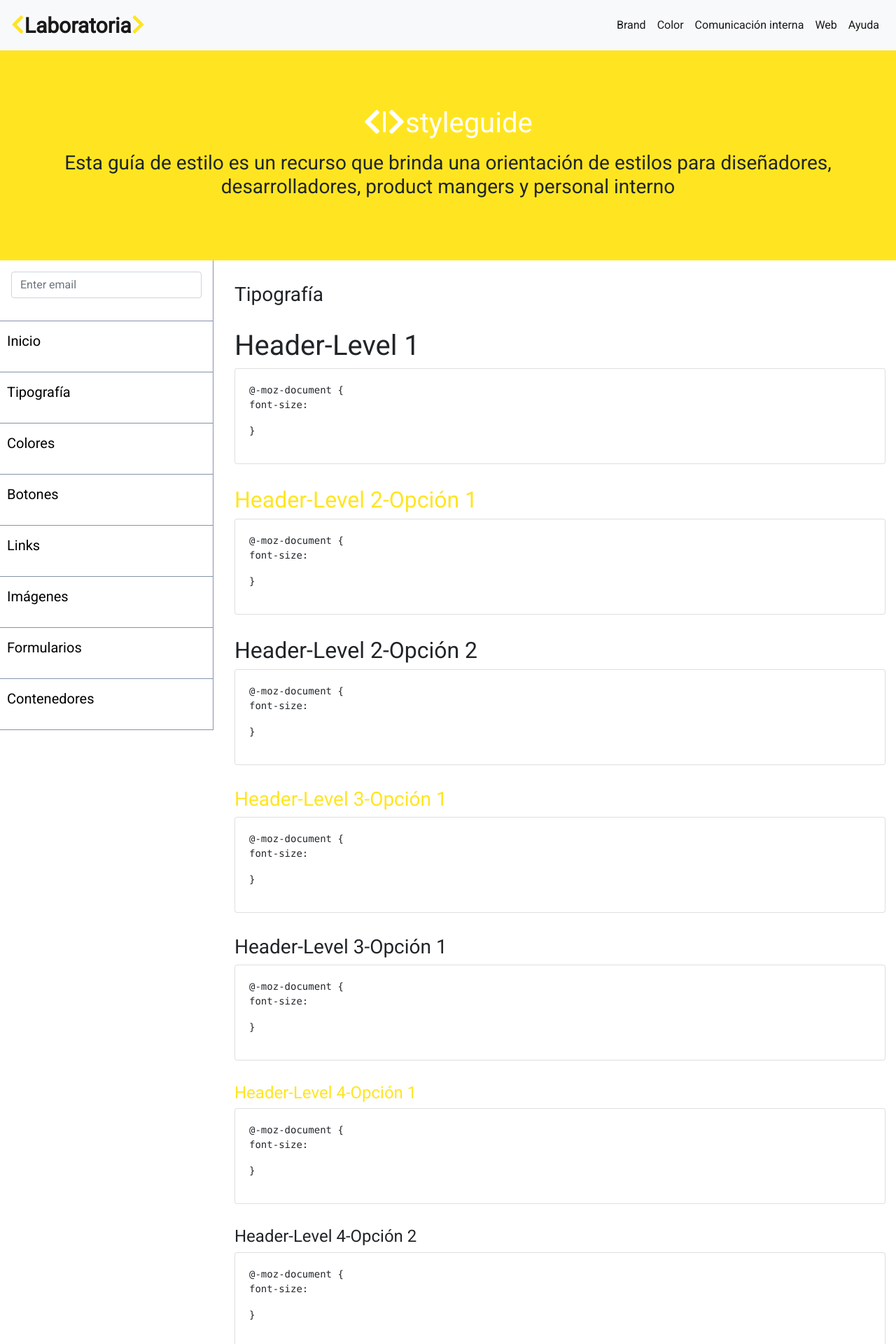
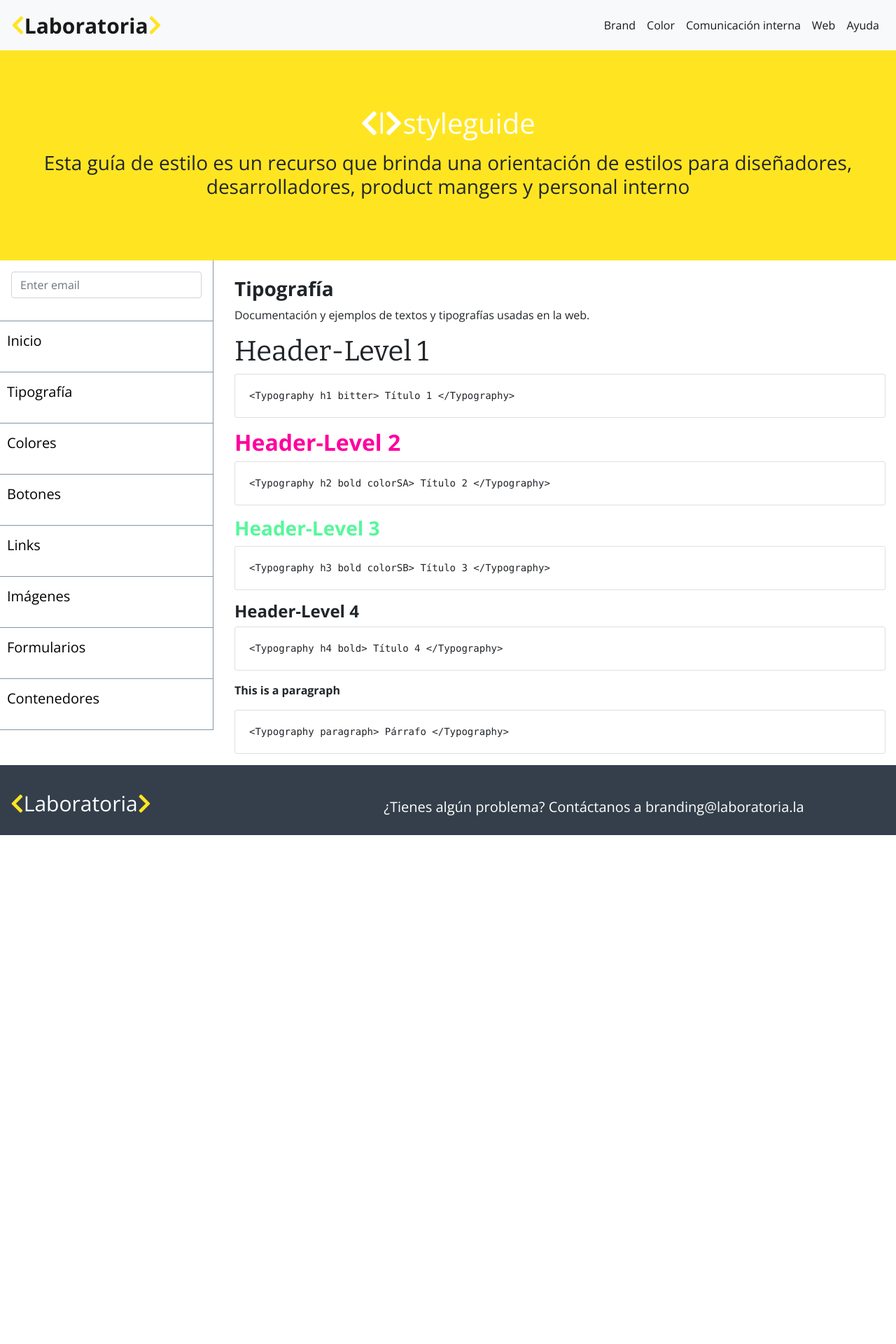
Before and after one commit to Rocciescobar/StyleGuide, a React (Create React App) app: page /typografia in a window 1280 px wide. Shown: the top 1920 px of the page at 70% size. After the commit the page ends 1193 px from the top, so only its background shows below. Built offline with nearby package versions, Linux system fonts and the light colour scheme.

Commit message:
Añade info al componente tipografia

```diff
--- a/public/index.html
+++ b/public/index.html
@@ -4,7 +4,7 @@
     <meta charset="UTF-8">
     <meta name="viewport" content="width=device-width, initial-scale=1.0">
     <meta http-equiv="X-UA-Compatible" content="ie=edge">
-    <link href="https://fonts.googleapis.com/css?family=Roboto" rel="stylesheet">
+    <link href="https://fonts.googleapis.com/css?family=Bitter:400,700|Open+Sans:400,700" rel="stylesheet">
     <link rel="stylesheet" href="https://maxcdn.bootstrapcdn.com/bootstrap/4.0.0/css/bootstrap.min.css" integrity="sha384-Gn5384xqQ1aoWXA+058RXPxPg6fy4IWvTNh0E263XmFcJlSAwiGgFAW/dAiS6JXm" crossorigin="anonymous">
     <title>Document</title>
   </head>
--- a/src/components/Header.js
+++ b/src/components/Header.js
@@ -3,7 +3,7 @@ import React from 'react';
 const Header = () => (
   <div>
     <nav className="navbar navbar-expand-lg navbar-light bg-light">
-      <a className="navbar-brand " href="#"><i className="fas fa-chevron-left"></i><strong>Laboratoria</strong><i className="fas fa-chevron-right"></i></a>
+      <a className="navbar-brand " href=""><i className="fas fa-chevron-left"></i><strong>Laboratoria</strong><i className="fas fa-chevron-right"></i></a>
       <button className="navbar-toggler" type="button" data-toggle="collapse" data-target="#navbarText" aria-controls="navbarText" aria-expanded="false" aria-label="Toggle navigation">
         <span className="navbar-toggler-icon"></span>
       </button>
@@ -13,19 +13,19 @@ const Header = () => (
         <span className="navbar-text">
           <ul className="navbar-nav mr-auto">
             <li className="nav-item active">
-              <a className="nav-link" href="#">Brand</a>
+              <a className="nav-link" href="">Brand</a>
             </li>
             <li className="nav-item active">
-              <a className="nav-link" href="#">Color</a>
+              <a className="nav-link" href="">Color</a>
             </li>
             <li className="nav-item active">
-              <a className="nav-link" href="#">Comunicación interna</a>
+              <a className="nav-link" href="">Comunicación interna</a>
             </li>
             <li className="nav-item active">
-              <a className="nav-link color-yellow" href="#">Web</a>
+              <a className="nav-link color-yellow" href="">Web</a>
             </li>
             <li className="nav-item active">
-              <a className="nav-link" href="#">Ayuda</a>
+              <a className="nav-link" href="">Ayuda</a>
             </li>
           </ul>
         </span>
--- a/src/components/Start.js
+++ b/src/components/Start.js
@@ -10,7 +10,7 @@ const Start = () => (
       <div className="card-body">
         <pre className="m-0">
           <code className="language-css" data-lang="css">
-            <span className="k">npm install laboratoria-style-guide</span>
+            npm install laboratoria-style-guide
           </code>
         </pre>
       </div>
--- a/src/components/Typography.js
+++ b/src/components/Typography.js
@@ -1,86 +1,67 @@
 
 import React from 'react';
 const Typography = () => (
+  <div className="my-3">
+    <h3 className="mt-4 font-weight-bold">Tipografía</h3>
+    <p>Documentación y ejemplos de textos y tipografías usadas en la web.</p>
     <div>
-    <h3 className="mg">Tipografía</h3>
-    <h1 className="mg">Header-Level 1</h1>
+      <h1 className="ff-bitter">Header-Level 1</h1>
       <div class="card">
         <div class="card-body">
-        <pre>
-          <code class="language-css" data-lang="css"><span class="k">@-moz-document </span>
-          <span class="nt">&#123; <p>font-size:</p>&#125;</span>
+          <pre className="m-0">
+            <code class="language-css" data-lang="css">
+              &lt;Typography h1 bitter&gt; Título 1 &lt;/Typography&gt;
             </code>
           </pre>
         </div>
       </div>
-  <h2 className="color-yellow mg">Header-Level 2-Opción 1</h2>
+    </div>
+    <div className="my-3">
+      <h2 className="color-fucsia font-weight-bold">Header-Level 2</h2>
       <div class="card">
         <div class="card-body">
-        <pre>
-          <code class="language-css" data-lang="css"><span class="k">@-moz-document </span>
-          <span class="nt">&#123; <p>font-size:</p>&#125;</span>
+          <pre className="m-0">
+            <code class="language-css" data-lang="css">
+              &lt;Typography h2 bold colorSA&gt; Título 2 &lt;/Typography&gt;
             </code>
           </pre>
         </div>
       </div>
-  <h2 className="mg">Header-Level 2-Opción 2</h2>
+    </div>
+    <div className="my-3">
+      <h3 className="color-green font-weight-bold">Header-Level 3</h3>
       <div class="card">
         <div class="card-body">
-        <pre>
-          <code class="language-css" data-lang="css"><span class="k">@-moz-document </span>
-          <span class="nt">&#123; <p>font-size:</p>&#125;</span>
+          <pre className="m-0">
+            <code class="language-css" data-lang="css">
+              &lt;Typography h3 bold colorSB&gt; Título 3 &lt;/Typography&gt;
             </code>
           </pre>
         </div>
       </div>
-  <h3 className="color-yellow mg">Header-Level 3-Opción 1</h3>
+    </div>
+    <div className="my-3">
+      <h4 className="font-weight-bold">Header-Level 4</h4>
       <div class="card">
         <div class="card-body">
-        <pre>
-          <code class="language-css" data-lang="css"><span class="k">@-moz-document </span>
-          <span class="nt">&#123; <p>font-size:</p>&#125;</span>
+          <pre className="m-0">
+            <code class="language-css" data-lang="css">
+              &lt;Typography h4 bold&gt; Título 4 &lt;/Typography&gt;
             </code>
           </pre>
         </div>
       </div>
-  <h3 className="mg">Header-Level 3-Opción 1</h3>
+    </div>
+    <div className="my-3">
+      <p className="font-weight-bold">This is a paragraph</p>
       <div class="card">
         <div class="card-body">
-        <pre>
-          <code class="language-css" data-lang="css"><span class="k">@-moz-document </span>
-          <span class="nt">&#123; <p>font-size:</p>&#125;</span>
+          <pre className="m-0">
+            <code class="language-css" data-lang="css">
+              &lt;Typography paragraph&gt; Párrafo &lt;/Typography&gt;
             </code>
           </pre>
         </div>
-  </div>
-  <h4 className="color-yellow mg">Header-Level 4-Opción 1</h4>
-    <div class="card">
-      <div class="card-body">
-        <pre>
-          <code class="language-css" data-lang="css"><span class="k">@-moz-document </span>
-          <span class="nt">&#123; <p>font-size:</p>&#125;</span>
-        </code>
-      </pre>
-    </div>
-  </div>
-  <h4 className="mg">Header-Level 4-Opción 2</h4>
-    <div class="card">
-      <div class="card-body">
-        <pre>
-          <code class="language-css" data-lang="css"><span class="k">@-moz-document </span>
-          <span class="nt">&#123; <p>font-size:</p>&#125;</span>
-        </code>
-      </pre>
-    </div>
-  </div>
-  <p className="mg">This is paragraph</p>
-    <div class="card">
-      <div class="card-body">
-        <pre>
-          <code class="language-css" data-lang="css"><span class="k">@-moz-document </span>
-          <span class="nt">&#123; <p>font-size:</p>&#125;</span>
-        </code>
-      </pre>
       </div>
     </div>
   </div>
--- a/src/index.css
+++ b/src/index.css
@@ -1,8 +1,12 @@
-body {
+* {
   margin: 0;
   padding: 0;
   box-sizing: border-box;
-  font-family: 'Roboto', sans-serif;
+  font-family: 'Open Sans', sans-serif;
+}
+
+.ff-bitter {
+  font-family: 'Bitter', serif;
 }
 
 .line{
--- a/src/index.js
+++ b/src/index.js
@@ -1,5 +1,4 @@
 import React from 'react';
-import { Provider } from 'react-redux';
 import { render } from 'react-dom';
 import { BrowserRouter } from 'react-router-dom'
 import App from './components/App';
```
Lines whose indentation alone changed are shown as unchanged.
